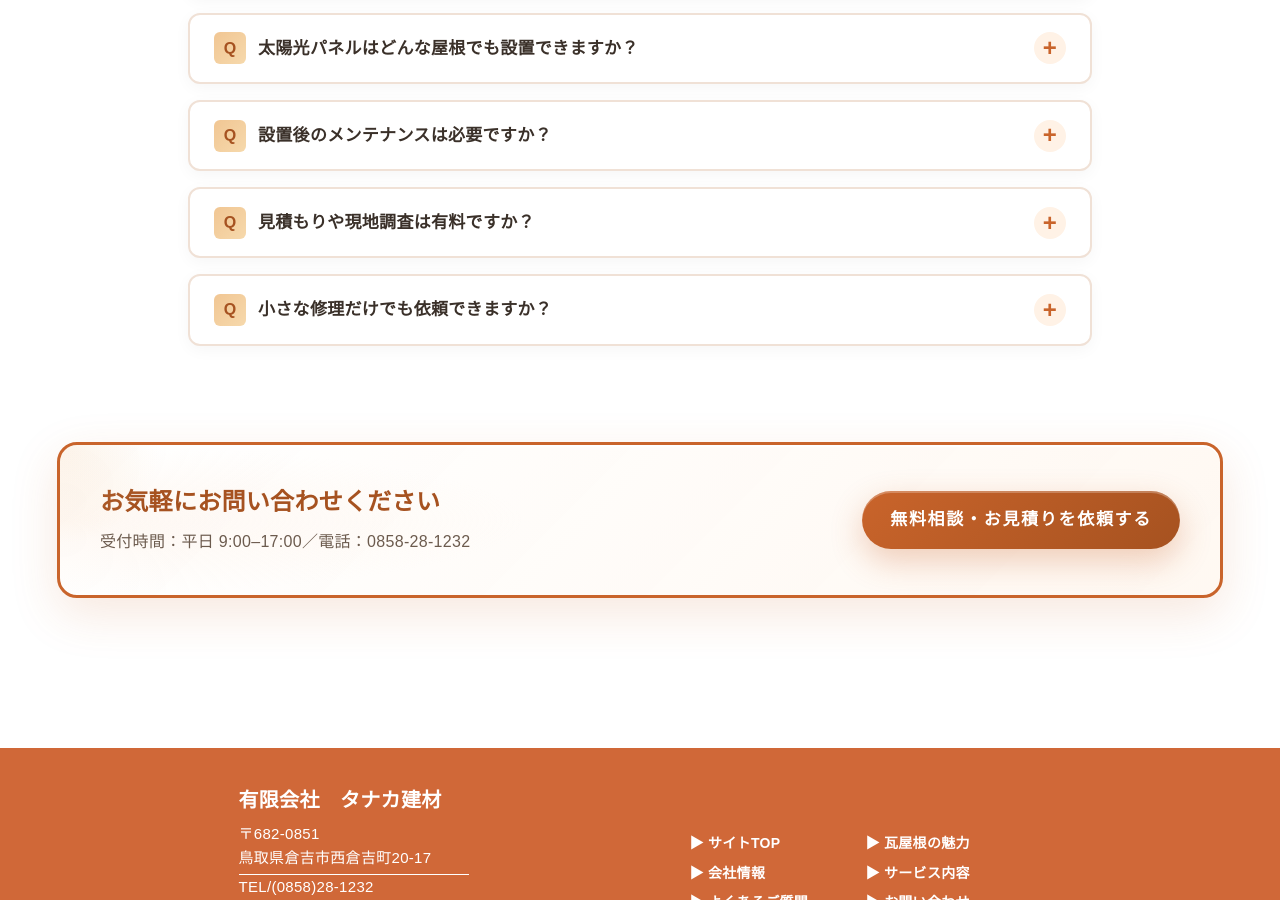
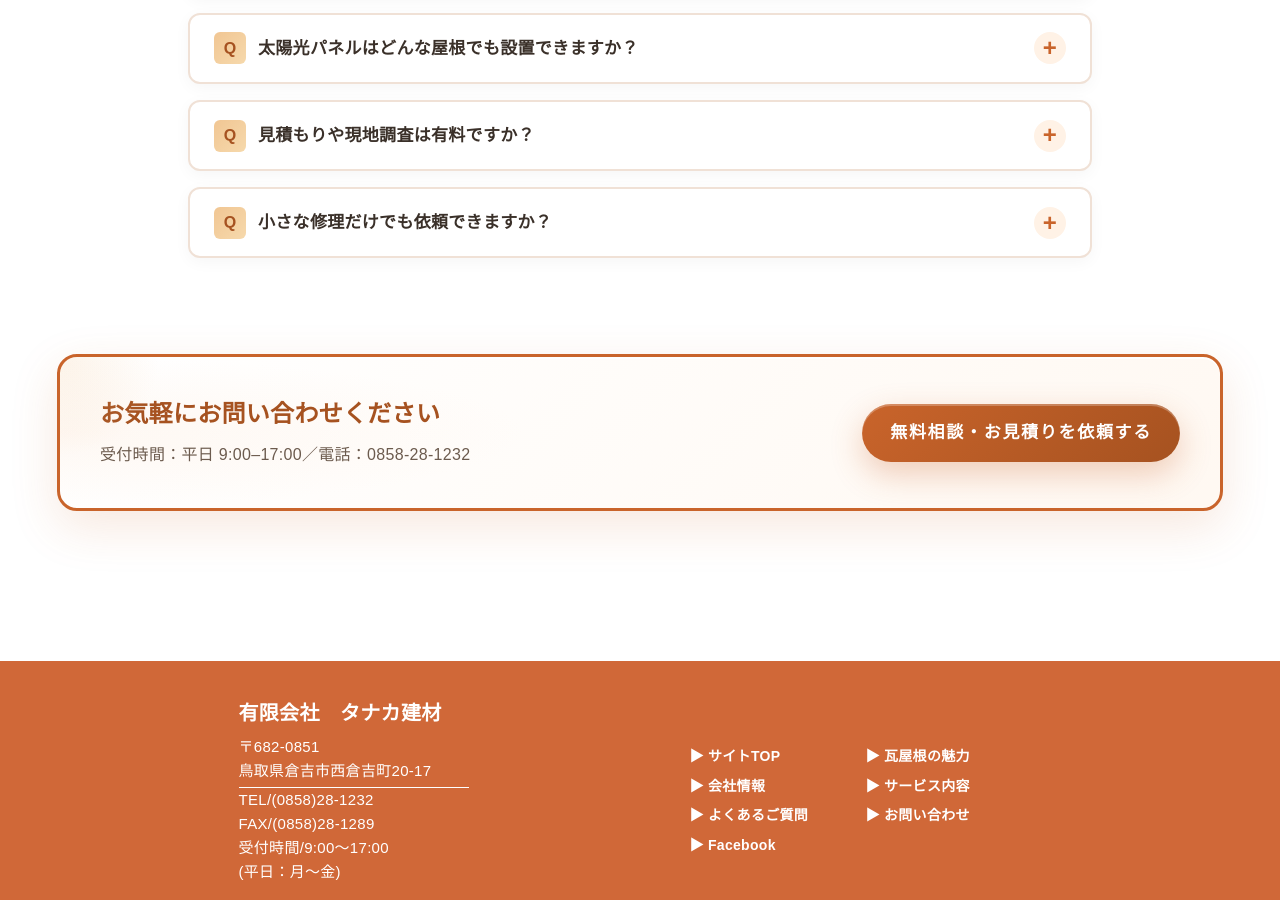
Before and after one commit to jin-roady/tanakakenzai, a plain HTML site: page service.html in a window 1280 px wide. Shown: the part 9281-10181 px from the top of the page. Drawn offline with Linux system fonts and the light colour scheme.

Commit message:
よくある質問項目削除

```diff
--- a/service.html
+++ b/service.html
@@ -524,11 +524,6 @@
         <p>瓦・スレート・金属屋根など多くの屋根に対応していますが、形状や勾配により工法が異なります。現地調査にて確認いたします。</p>
       </details>
 
-      <details>
-        <summary>設置後のメンテナンスは必要ですか？</summary>
-        <p>年1回程度の目視点検をおすすめしています。パネルの汚れや固定金具の緩みを確認します。</p>
-      </details>
-
       <!-- 共通 -->
       <details>
         <summary>見積もりや現地調査は有料ですか？</summary>
```
